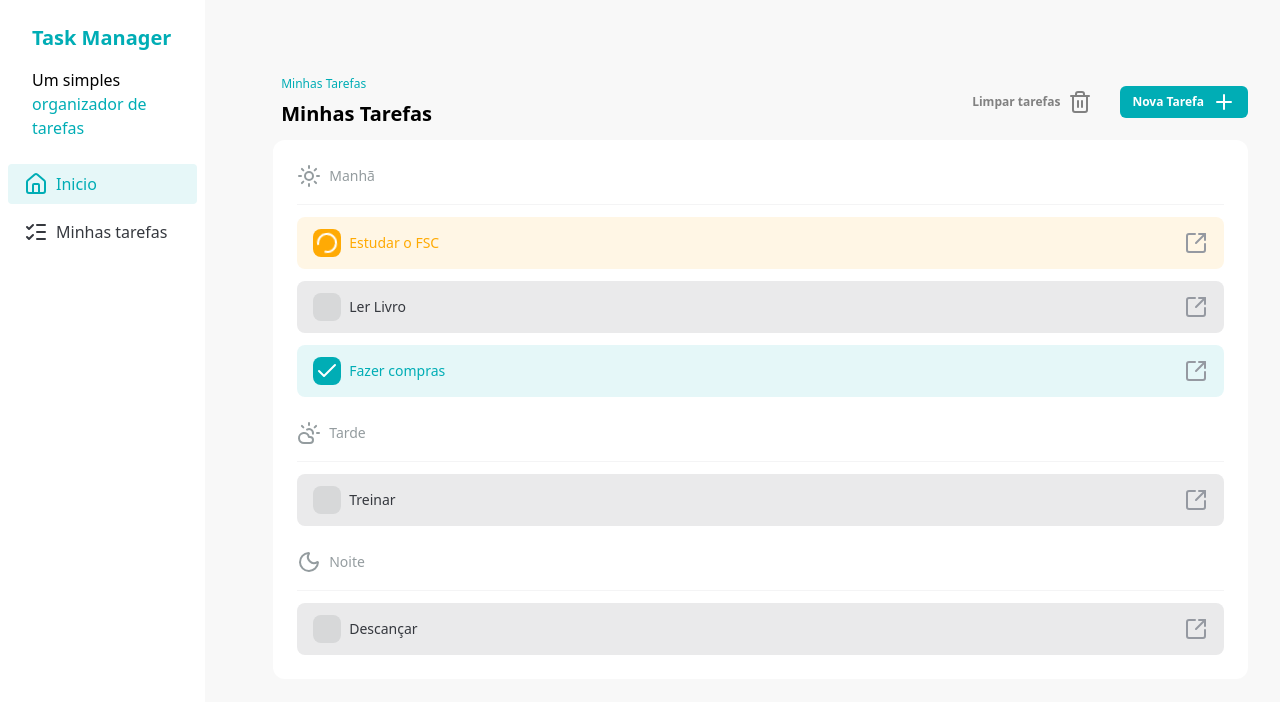
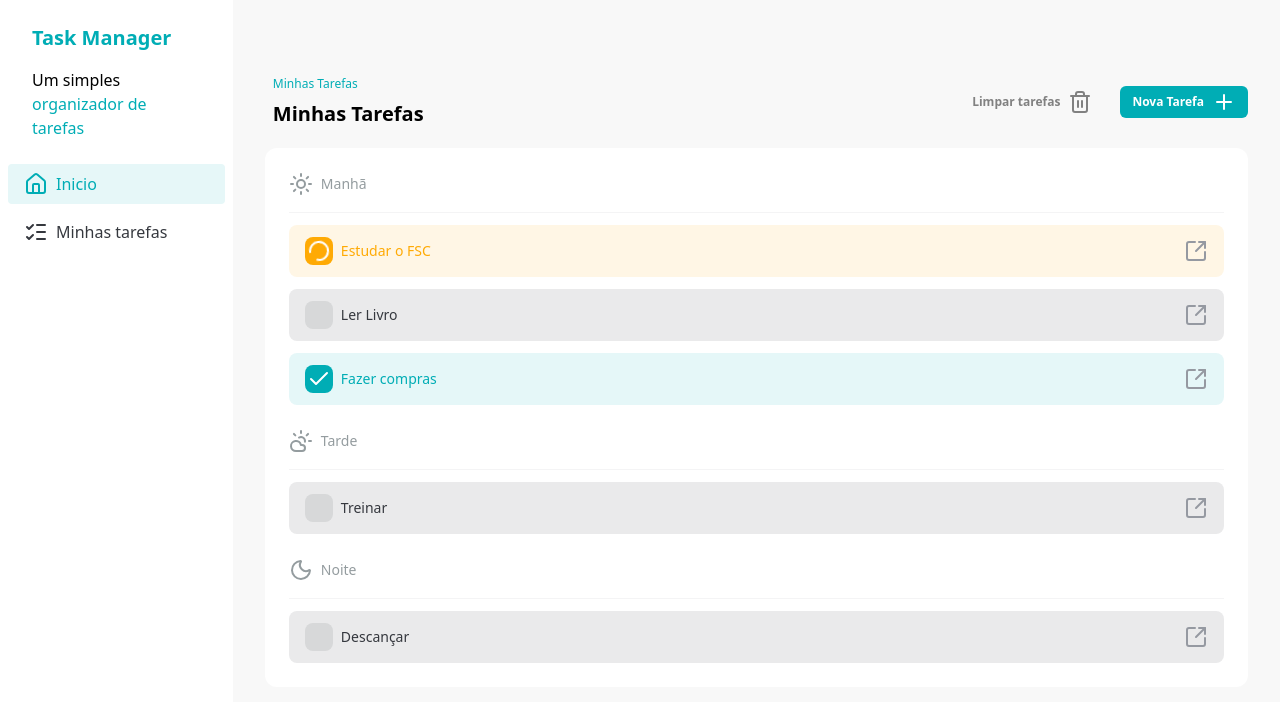
Before and after one commit to tassioNS9/task-manager, a React (Vite) app: page / in a window 1280 px wide. Shown: the top 702 px of the page. Built offline with nearby package versions, Linux system fonts and the light colour scheme.

Commit message:
style: update spacing between sidebar

```diff
--- a/src/App.jsx
+++ b/src/App.jsx
@@ -3,7 +3,7 @@
 
 function App() {
   return (
-    <div className="flex gap-9">
+    <div className="flex">
       <Sidebar />
       <Tasks />
     </div>
--- a/src/components/Sidebar.jsx
+++ b/src/components/Sidebar.jsx
@@ -4,7 +4,7 @@
 import SidebarItem from "./SidebarItem"
 const Sidebar = () => {
   return (
-    <div className="h-screen w-64 bg-white">
+    <div className="h-screen w-72 bg-white">
       <div className="space-y-4 px-8 py-6">
         <h1 className="text-xl font-semibold text-[#00ADB5]">Task Manager</h1>
         <p>
--- a/src/components/Tasks.jsx
+++ b/src/components/Tasks.jsx
@@ -37,7 +37,7 @@
     setTasks(newTasks)
   }
   return (
-    <div className="w-full px-8 py-16">
+    <div className="w-full space-y-2 px-8 py-16">
       <div className="flex items-center justify-between">
         <div className="flex flex-col gap-2 p-3 px-2">
           <span className="text-xs text-[#00ADB5]">Minhas Tarefas</span>
```
